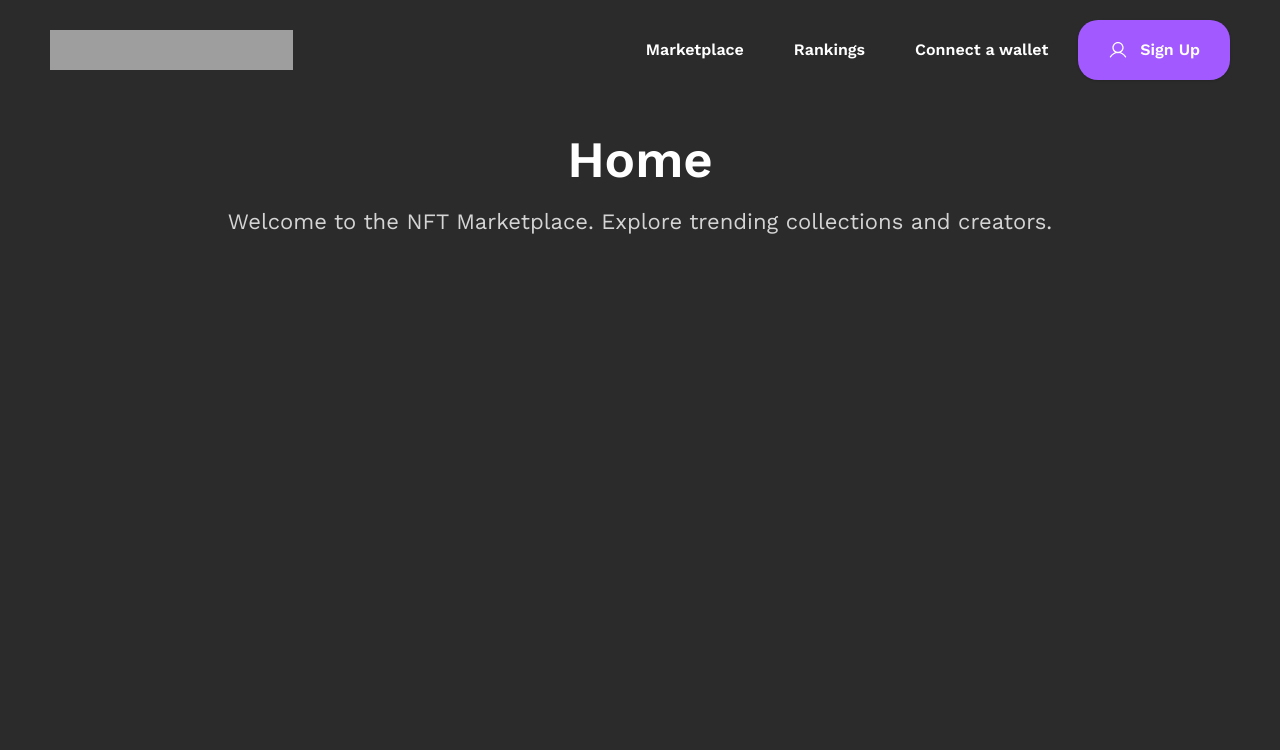
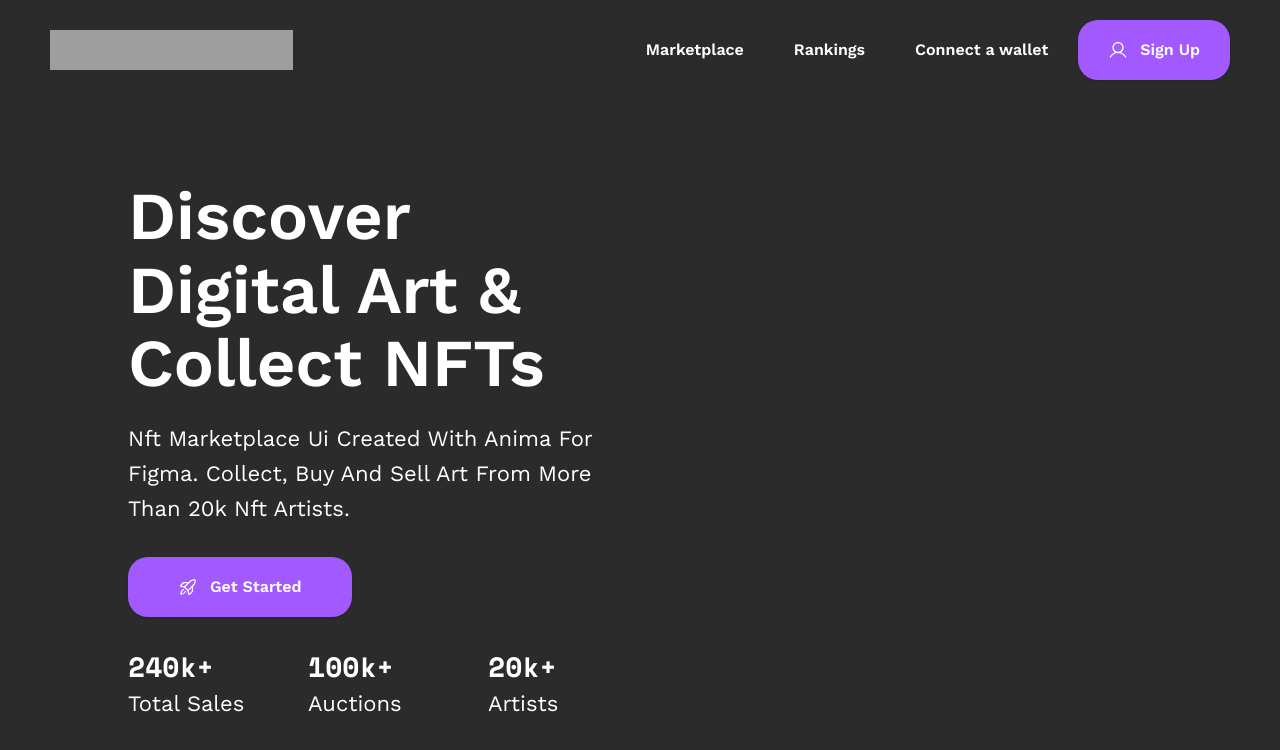
Before and after one commit to ditcu-code/swarm-test, a React (Vite) app in the folder nft-marketplace/: page /home in a window 1280 px wide. Shown: the top 750 px of the page. Built offline with nearby package versions, Linux system fonts and the light colour scheme; grey boxes are pictures that could not be loaded.

Commit message:
Replace main content in Home component with HeroSection for improved layout and user experience

```diff
--- /dev/null
+++ b/nft-marketplace/src/pages/Home/HeroSection.tsx
@@ -0,0 +1,45 @@
+import RocketLaunchIcon from "../../assets/icons/RocketLaunch.svg"
+import ButtonLink from "../../components/ui/ButtonLink"
+
+type Stat = { label: string; value: string }
+
+const stats: Stat[] = [
+  { label: "Total Sales", value: "240k+" },
+  { label: "Auctions", value: "100k+" },
+  { label: "Artists", value: "20k+" },
+]
+
+export default function HeroSection() {
+  return (
+    <div className="w-full flex justify-center">
+      <div className="w-5xl flex flex-row py-20">
+        <div className="basis-1/2 text-left">
+          <h1 className="font-semibold mb-5">Discover Digital Art & Collect NFTs</h1>
+          <div className="gap-7.5 flex flex-col">
+            <p>
+              Nft Marketplace Ui Created With Anima For Figma. Collect, Buy And Sell Art From More
+              Than 20k Nft Artists.
+            </p>
+
+            <div>
+              <ButtonLink to="/home" startIcon={<img src={RocketLaunchIcon} alt="User" />}>
+                Get Started
+              </ButtonLink>
+            </div>
+
+            <div className="inline-flex gap-7.5">
+              {stats.map((s) => (
+                <div key={s.label}>
+                  <h4 className="font-bold w-37.5 font-['Space_Mono']">{s.value}</h4>
+                  <p>{s.label}</p>
+                </div>
+              ))}
+            </div>
+          </div>
+        </div>
+
+        <div className="basis-1/2"></div>
+      </div>
+    </div>
+  )
+}
--- a/nft-marketplace/src/pages/Home/index.tsx
+++ b/nft-marketplace/src/pages/Home/index.tsx
@@ -1,16 +1,11 @@
 import Navigation from "../../components/layouts/navigation"
+import HeroSection from "./HeroSection"
 
 export default function Home() {
   return (
     <div className="w-full">
       <Navigation />
-      <main className="max-w-6xl mx-auto px-6 md:px-12 py-8">
-        <h2 className="text-2xl font-semibold mb-4">Home</h2>
-        <p className="text-sm opacity-80">
-          Welcome to the NFT Marketplace. Explore trending collections and
-          creators.
-        </p>
-      </main>
+      <HeroSection />
     </div>
   )
 }
```
